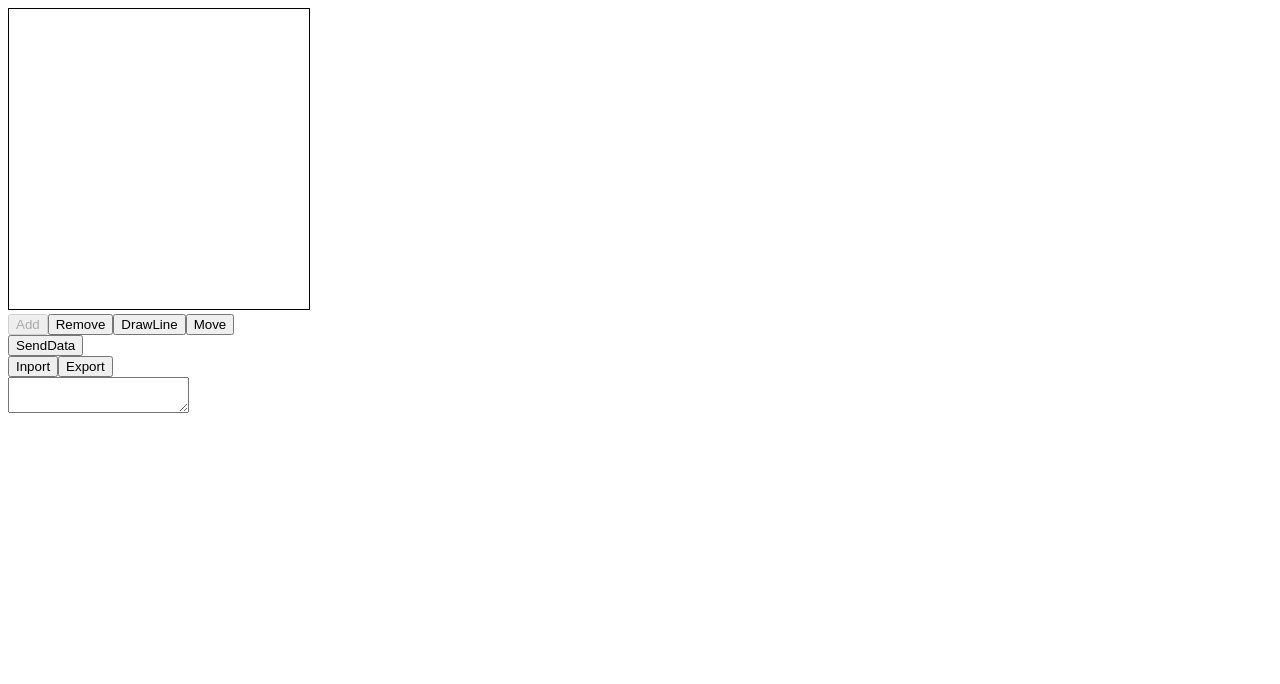
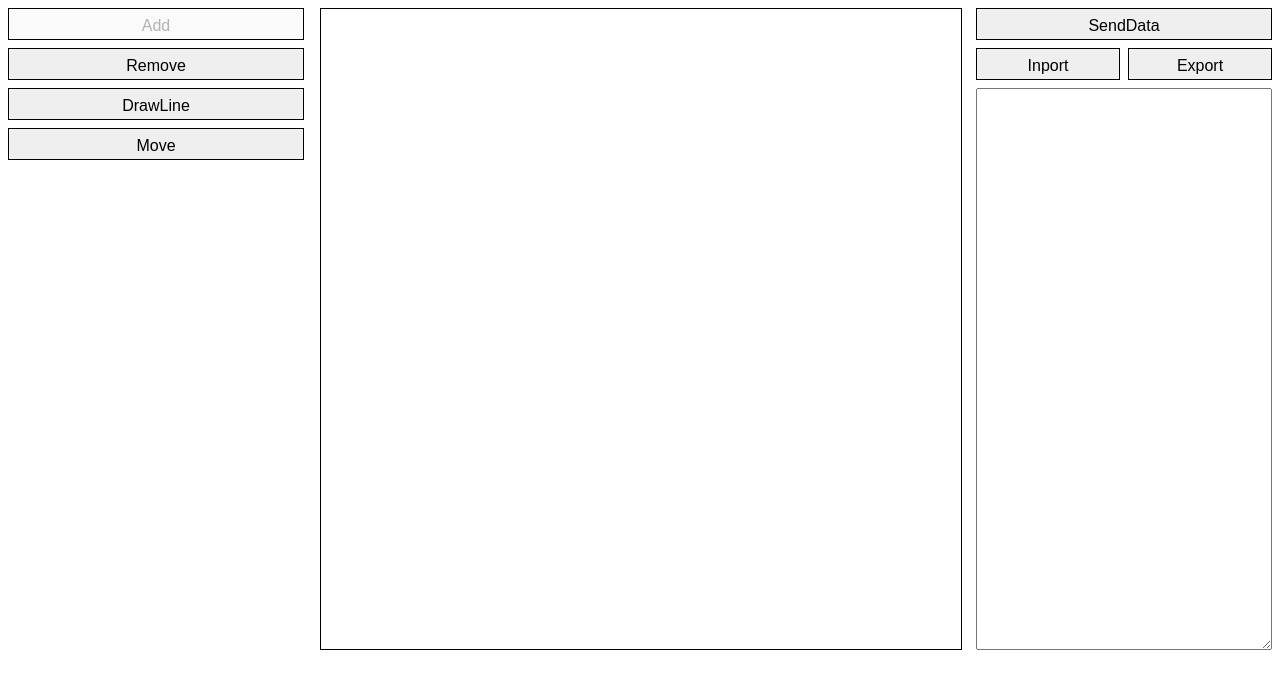
Before and after one commit to ie03-aizu-2019/ie03project-gnocchi, a React (Vite) app in the folder front/: page / in a window 1280 px wide. Shown: the top 684 px of the page. Built offline with nearby package versions, Linux system fonts and the light colour scheme.

Commit message:
:art: Change UI

```diff
--- /dev/null
+++ b/front/src/Components/Button.tsx
@@ -0,0 +1,9 @@
+import styled from "styled-components";
+
+export default styled.button`
+  border: 1px solid black;
+  padding: 8px;
+  font-size: 16px;
+  box-sizing: border-box;
+  outline: none;
+`;
--- a/front/src/Components/Display.tsx
+++ b/front/src/Components/Display.tsx
@@ -14,6 +14,8 @@ import Point from "./Point";
 type DisplayProps = {
   width: number;
   height: number;
+  viewWidth: number;
+  viewHeight: number;
   places: Place[];
   roads: [number, number][];
   selectPos?: Place;
@@ -23,27 +25,36 @@ type DisplayProps = {
 };
 
 export default ({ dispatcher, ...props }: DisplayProps) => {
+  const placeToSvgSpace = toSvgSpace(
+    [props.width, props.height],
+    [props.viewWidth, props.viewHeight]
+  );
+
   return (
     <svg
-      width="300px"
-      height="300px"
+      width={`${props.viewWidth}px`}
+      height={`${props.viewHeight}px`}
       viewBox={`0 0 ${props.width} ${props.height}`}
       onMouseMove={e =>
         props.isClick
           ? dispatcher(
-              mouseMoveAction({
-                x: (props.width * e.nativeEvent.offsetX) / 300,
-                y: (props.height * e.nativeEvent.offsetY) / 300
-              })
+              mouseMoveAction(
+                placeToSvgSpace({
+                  x: e.nativeEvent.offsetX,
+                  y: e.nativeEvent.offsetY
+                })
+              )
             )
           : null
       }
       onMouseDown={e =>
         dispatcher(
-          mouseClickAction({
-            x: (props.width * e.nativeEvent.offsetX) / 300,
-            y: (props.height * e.nativeEvent.offsetY) / 300
-          })
+          mouseClickAction(
+            placeToSvgSpace({
+              x: e.nativeEvent.offsetX,
+              y: e.nativeEvent.offsetY
+            })
+          )
         )
       }
       onMouseUp={() => dispatcher(mouseUpAction())}
@@ -59,9 +70,10 @@ export default ({ dispatcher, ...props }: DisplayProps) => {
       ))}
       {props.places.map((x, i) => (
         <Point
-          {...x}
+          place={x}
           size={0.1}
           key={i}
+          index={i}
           onMouseDown={e => (
             e.stopPropagation(), dispatcher(selectPointAction(i))
           )}
@@ -69,10 +81,18 @@ export default ({ dispatcher, ...props }: DisplayProps) => {
         />
       ))}
       {props.selectPos ? (
-        <Point {...props.selectPos} size={0.1} color="blue" />
+        <Point place={props.selectPos} size={0.1} color="blue" />
       ) : (
         ""
       )}
     </svg>
   );
 };
+
+const toSvgSpace = ([w, h]: [number, number], [vw, vh]: [number, number]) => ({
+  x,
+  y
+}: Place): Place => ({
+  x: (x / vw) * w,
+  y: (y / vh) * h
+});
--- /dev/null
+++ b/front/src/Components/FlexBox.tsx
@@ -0,0 +1,7 @@
+import * as React from "react";
+import styled from "styled-components";
+
+export default styled.div<{ direction: string }>`
+  display: flex;
+  flex-direction: ${props => props.direction};
+`;
--- a/front/src/Components/Form.tsx
+++ b/front/src/Components/Form.tsx
@@ -1,47 +1,27 @@
 import * as React from "react";
 
-import {
-  Mode,
-  Action,
-  changeModeAction,
-  inputQueryAction,
-  exportAction,
-  importAction
-} from "../Reducer";
+import { Mode, Action, changeModeAction } from "../Reducer";
+
+import Button from "./Button";
+import Grid from "./Grid";
 
 type FormProps = {
   mode: Mode;
-  query: string;
   dispatcher: (arg0: Action) => void;
 };
 
-export default ({ mode, query, dispatcher }: FormProps) => {
-  return (
-    <div>
+export default ({ mode, dispatcher }: FormProps) => (
+  <Grid rows={["repeat(4, 32px)"]} columns={["1f"]} gap="8px">
     {(["Add", "Remove", "DrawLine", "Move"] as Mode[]).map((x, i) => {
       return (
-          <button
+        <Button
           key={i}
           onClick={() => dispatcher(changeModeAction(x))}
           disabled={mode === x}
         >
           {x}
-          </button>
+        </Button>
       );
     })}
-      <div>
-        <button onClick={() => console.log("API と通信")}>SendData</button>
-      </div>
-      <div>
-        <button onClick={() => dispatcher(importAction())}>Inport</button>
-        <button onClick={() => dispatcher(exportAction())}>Export</button>
-      </div>
-      <div>
-        <textarea
-          value={query}
-          onChange={e => dispatcher(inputQueryAction(e.currentTarget.value))}
-        />
-      </div>
-    </div>
+  </Grid>
 );
-};
--- /dev/null
+++ b/front/src/Components/Grid.tsx
@@ -0,0 +1,15 @@
+import * as React from "react";
+import styled from "styled-components";
+
+type GridProps = {
+  rows: string[];
+  columns: string[];
+  gap?: string;
+};
+
+export default styled.div<GridProps>`
+  display: grid;
+  grid-template-rows: ${props => props.rows.join(" ")};
+  grid-template-columns: ${props => props.columns.join(" ")};
+  gap: ${props => props.gap || "0px"};
+`;
--- /dev/null
+++ b/front/src/Components/IO.tsx
@@ -0,0 +1,52 @@
+import * as React from "react";
+import styled from "styled-components";
+
+import {
+  Action,
+  importAction,
+  exportAction,
+  inputQueryAction
+} from "../Reducer";
+
+import Button from "./Button";
+import FlexBox from "./FlexBox";
+import Grid from "./Grid";
+
+type IOProps = {
+  query: string;
+  dispatcher: (arg0: Action) => void;
+};
+
+export default ({ query, dispatcher }: IOProps) => {
+  return (
+    <Grid rows={["32px", "32px", "1fr"]} columns={["1fr", "1fr"]} gap="8px">
+      <Button
+        onClick={() => console.log("API と通信")}
+        style={{ gridRow: "1", gridColumn: "1 / 3" }}
+      >
+        SendData
+      </Button>
+      <Button
+        onClick={() => dispatcher(importAction())}
+        style={{ gridRow: "2", gridColumn: "1" }}
+      >
+        Inport
+      </Button>
+      <Button
+        onClick={() => dispatcher(exportAction())}
+        style={{ gridRow: "2", gridColumn: "2" }}
+      >
+        Export
+      </Button>
+      <Textarea
+        value={query}
+        onChange={e => dispatcher(inputQueryAction(e.currentTarget.value))}
+        style={{ gridRow: "3", gridColumn: "1/3", fontSize: "16px" }}
+      />
+    </Grid>
+  );
+};
+
+const Textarea = styled.textarea`
+  box-sizing: border-box;
+`;
--- a/front/src/Components/Point.tsx
+++ b/front/src/Components/Point.tsx
@@ -1,21 +1,32 @@
 import * as React from "react";
 
+import { Place } from "../Reducer";
+
 type PointProps = {
-  x: number;
-  y: number;
+  place: Place;
   size: number;
   color?: string;
+  index?: number;
   onMouseDown?: (e: React.MouseEvent) => void;
 };
 
-export default ({ color = "red", ...props }: PointProps) => {
+export default ({ color = "red", place, ...props }: PointProps) => {
   return (
-    <circle
-      onMouseDown={props.onMouseDown}
-      cx={props.x}
-      cy={props.y}
-      r={props.size}
-      fill={color}
-    />
+    <>
+      <circle
+        onMouseDown={props.onMouseDown}
+        cx={place.x}
+        cy={place.y}
+        r={props.size}
+        fill={color}
+      />
+      <text
+        x={place.x - 2 * props.size}
+        y={place.y - 2 * props.size}
+        fontSize={props.size * 2}
+      >
+        {props.index}
+      </text>
+    </>
   );
 };
--- a/front/src/app.tsx
+++ b/front/src/app.tsx
@@ -1,31 +1,36 @@
 import * as React from "react";
 import { render } from "react-dom";
+import styled from "styled-components";
 
 import reduser, { init } from "./Reducer";
 import Form from "./Components/Form";
 import Display from "./Components/Display";
+import IO from "./Components/IO";
+import Grid from "./Components/Grid";
 
 const mount = document.getElementById("mount");
 
 type AppProps = {
   width: number;
   height: number;
+  viewWidth: number;
+  viewHeight: number;
 };
 
-const App = ({ width, height }: AppProps) => {
+const App = (props: AppProps) => {
   const [state, dispatcher] = React.useReducer(reduser, init);
 
   return (
-    <>
-      <Display
-        width={width}
-        height={height}
-        {...state}
-        dispatcher={dispatcher}
-      />
-      <Form {...state} dispatcher={dispatcher} query={state.testQuery} />
-    </>
+    <Grid
+      rows={["1fr", "1fr"]}
+      columns={["1fr", `${props.viewWidth}px`, "1fr"]}
+      gap="16px"
+    >
+      <Form {...state} dispatcher={dispatcher} />
+      <Display {...props} {...state} dispatcher={dispatcher} />
+      <IO query={state.testQuery} dispatcher={dispatcher} />
+    </Grid>
   );
 };
 
-render(<App width={10} height={10} />, mount);
+render(<App width={10} height={10} viewWidth={640} viewHeight={640} />, mount);
```
Lines whose indentation alone changed are shown as unchanged.
